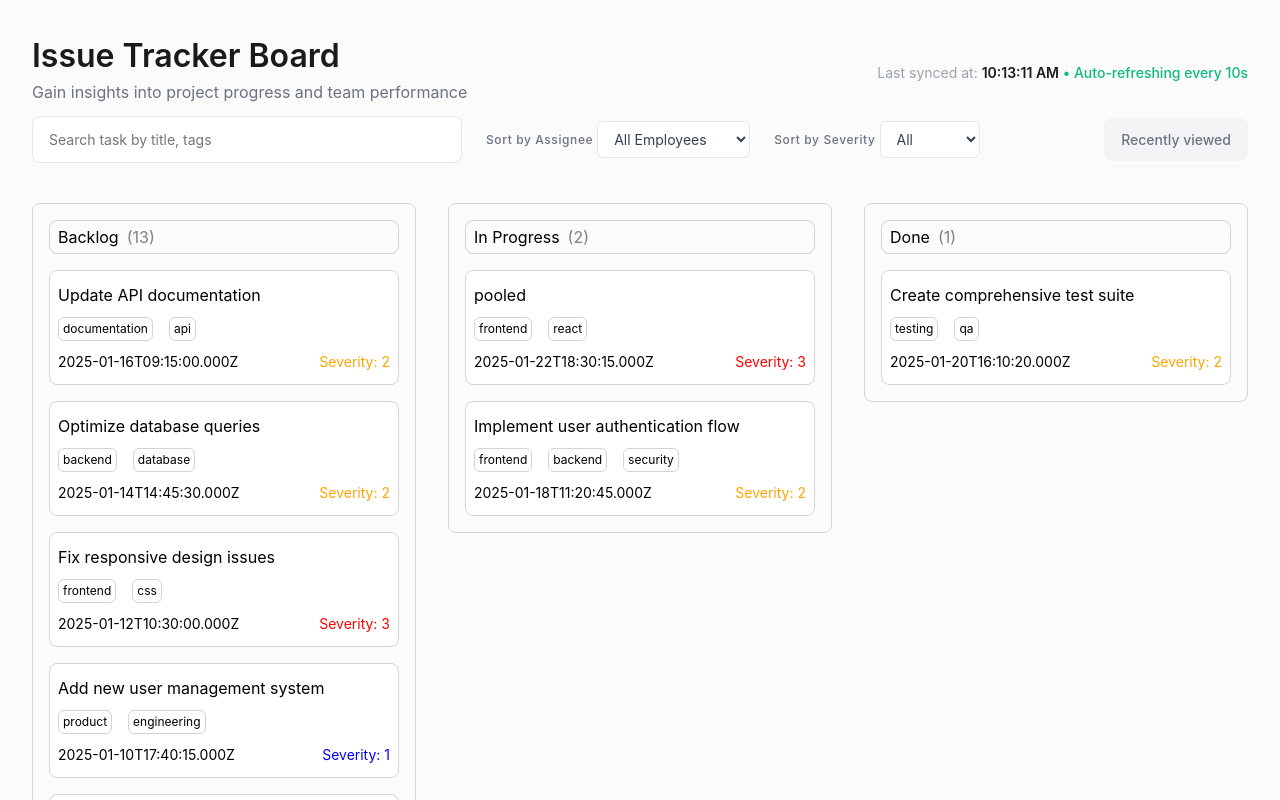
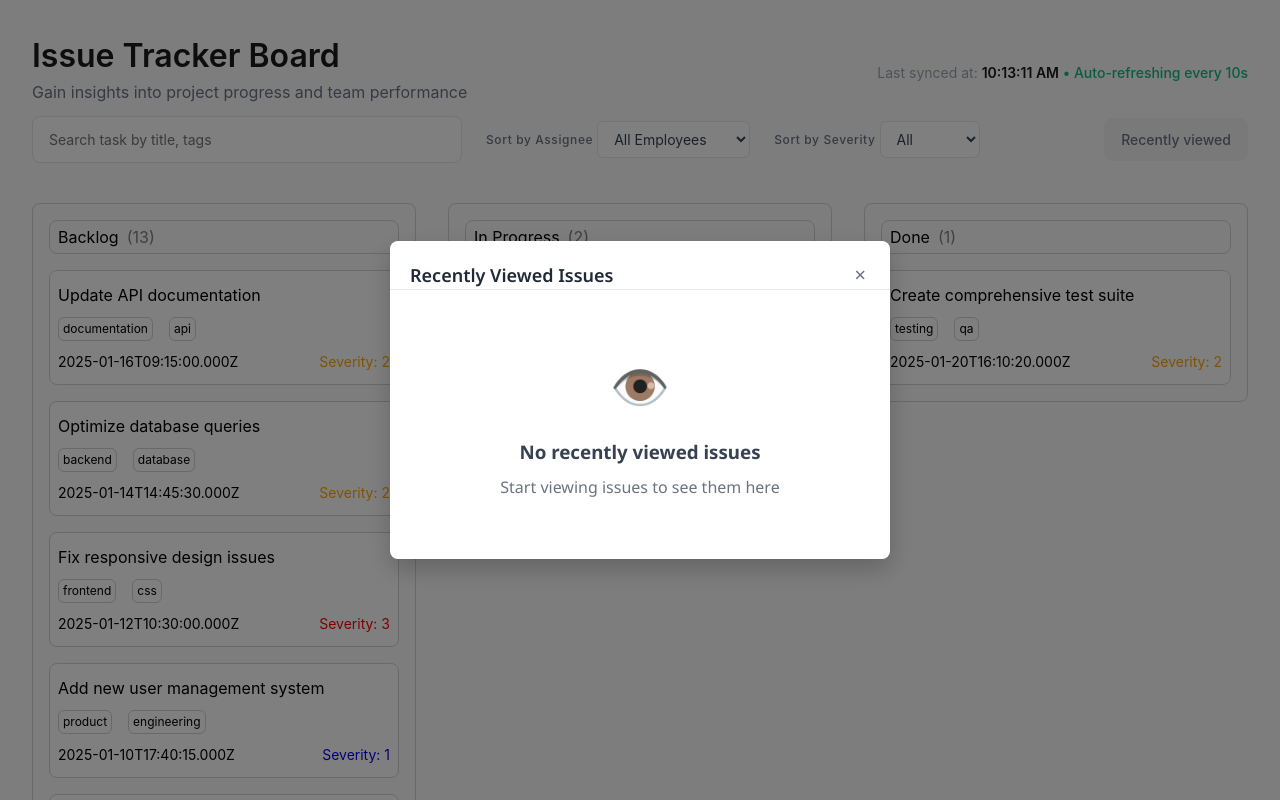
Before and after one commit to MashoAdo/issue-board, a React (Vite) app: page /board in a window 1280 px wide. Both pictures are taken after a click on the button "Recently viewed". Shown: the top 800 px of the page. Built offline with nearby package versions, Linux system fonts and the light colour scheme; the HTML template or start-up script is replaced by a standard one.

Commit message:
feat: Implement recently viewed issues functionality

```diff
--- a/src/App.tsx
+++ b/src/App.tsx
@@ -1,5 +1,6 @@
 import { Navigate, Route, Routes } from "react-router-dom";
 import "./App.css";
+import Modal from "./components/Modal";
 import Toaster from "./components/Toaster";
 import IssueBoardPage from "./features/issues/pages";
 import ViewIssue from "./features/issues/pages/ViewIssue";
@@ -10,10 +11,11 @@ function App() {
 			<Routes>
 				<Route path="/" element={<Navigate to="/board" replace />} />
 				<Route index path="/board" element={<IssueBoardPage />} />
-				<Route path="/issue:id" element={<ViewIssue />} />
+				<Route path="/issues/:id" element={<ViewIssue />} />
 				<Route path="/*" element={<>Page Not Found, 404.</>} />
 			</Routes>
 			<Toaster />
+			<Modal />
 		</>
 	);
 }
--- /dev/null
+++ b/src/components/Modal.tsx
@@ -0,0 +1,123 @@
+import { useEffect } from "react";
+import useModalStore from "../store/modalStore";
+
+function Modal() {
+	const { isOpen, content, title, closeModal } = useModalStore();
+
+	useEffect(() => {
+		const handleEscape = (e: KeyboardEvent) => {
+			if (e.key === "Escape" && isOpen) {
+				closeModal();
+			}
+		};
+
+		if (isOpen) {
+			document.addEventListener("keydown", handleEscape);
+			document.body.style.overflow = "hidden"; // Prevent background scrolling
+			return () => {
+				document.removeEventListener("keydown", handleEscape);
+				document.body.style.overflow = "unset";
+			};
+		}
+	}, [isOpen, closeModal]);
+
+	if (!isOpen) return null;
+
+	return (
+		<div
+			style={{
+				position: "fixed",
+				top: 0,
+				left: 0,
+				right: 0,
+				bottom: 0,
+				backgroundColor: "rgba(0, 0, 0, 0.5)",
+				display: "flex",
+				alignItems: "center",
+				justifyContent: "center",
+				zIndex: 1000,
+				padding: "20px",
+			}}
+			onClick={closeModal}
+		>
+			<div
+				style={{
+					backgroundColor: "white",
+					borderRadius: "8px",
+					maxWidth: "500px",
+					width: "100%",
+					maxHeight: "80vh",
+					overflow: "auto",
+					boxShadow: "0 10px 25px rgba(0, 0, 0, 0.2)",
+					animation: "modalSlideIn 0.3s ease-out",
+				}}
+				onClick={(e) => e.stopPropagation()}
+			>
+				{title && (
+					<div
+						style={{
+							padding: "20px 20px 0 20px",
+							borderBottom: "1px solid #e5e7eb",
+							display: "flex",
+							justifyContent: "space-between",
+							alignItems: "center",
+						}}
+					>
+						<h2
+							style={{
+								margin: 0,
+								fontSize: "18px",
+								fontWeight: "600",
+								color: "#1f2937",
+							}}
+						>
+							{title}
+						</h2>
+						<button
+							onClick={closeModal}
+							style={{
+								background: "none",
+								border: "none",
+								cursor: "pointer",
+								padding: "4px",
+								borderRadius: "4px",
+								color: "#6b7280",
+								fontSize: "20px",
+								lineHeight: 1,
+								display: "flex",
+								alignItems: "center",
+								justifyContent: "center",
+							}}
+							onMouseEnter={(e) => {
+								e.currentTarget.style.backgroundColor = "#f3f4f6";
+								e.currentTarget.style.color = "#374151";
+							}}
+							onMouseLeave={(e) => {
+								e.currentTarget.style.backgroundColor = "transparent";
+								e.currentTarget.style.color = "#6b7280";
+							}}
+						>
+							×
+						</button>
+					</div>
+				)}
+				<div style={{ padding: title ? "20px" : "20px" }}>{content}</div>
+			</div>
+
+			<style>{`
+				@keyframes modalSlideIn {
+					from {
+						opacity: 0;
+						transform: scale(0.9) translateY(-20px);
+					}
+					to {
+						opacity: 1;
+						transform: scale(1) translateY(0);
+					}
+				}
+			`}</style>
+		</div>
+	);
+}
+
+export default Modal;
--- a/src/components/issueBoard/IssueDraggable.tsx
+++ b/src/components/issueBoard/IssueDraggable.tsx
@@ -1,4 +1,5 @@
 import { useDraggable } from "@dnd-kit/core";
+import { useState } from "react";
 import type { TIssue } from "../../types";
 
 interface IssueDraggableProps {
@@ -15,9 +16,51 @@ function IssueDraggable({ issue, children }: IssueDraggableProps) {
 		},
 	});
 
+	const [isHovering, setIsHovering] = useState(false);
+
 	return (
-		<div ref={setNodeRef} {...attributes} {...listeners}>
+		<div
+			ref={setNodeRef}
+			{...attributes}
+			style={{ position: "relative" }}
+			onMouseEnter={() => setIsHovering(true)}
+			onMouseLeave={() => setIsHovering(false)}
+		>
 			{children}
+			{/* Dedicated drag handle - only this area triggers drag */}
+			{isHovering && (
+				<div
+					{...listeners}
+					style={{
+						position: "absolute",
+						top: "50%",
+						left: "50%",
+						right: "50%",
+						width: "20px",
+						height: "20px",
+						cursor: "grab",
+						display: "flex",
+						alignItems: "center",
+						justifyContent: "center",
+						backgroundColor: "rgba(0, 0, 0, 0.1)",
+						borderRadius: "4px",
+						opacity: 0.6,
+						transition: "opacity 0.2s ease",
+						zIndex: 10,
+					}}
+					onMouseEnter={(e) => {
+						e.currentTarget.style.opacity = "1";
+					}}
+					onMouseLeave={(e) => {
+						e.currentTarget.style.opacity = "0.6";
+					}}
+					title="Drag to move issue"
+				>
+					<svg width="20" height="20" viewBox="0 0 0.4 0.4" xmlns="http://www.w3.org/2000/svg">
+						<path d="M0.178 0.307 0.2 0.33 0.222 0.307a0.025 0.025 0 0 1 0.035 0.035L0.2 0.4 0.142 0.343A0.025 0.025 0 0 1 0.178 0.307M0.093 0.142A0.025 0.025 0 0 1 0.095 0.175L0.093 0.178 0.07 0.2l0.022 0.022a0.025 0.025 0 0 1 -0.033 0.037L0.057 0.258 0 0.2 0.058 0.142a0.025 0.025 0 0 1 0.035 0m0.249 0L0.4 0.2 0.343 0.258A0.025 0.025 0 0 1 0.307 0.222L0.33 0.2 0.307 0.178a0.025 0.025 0 1 1 0.035 -0.035M0.2 0.15a0.025 0.025 0 0 1 0.025 0.025 0.025 0.025 0 1 1 0 0.05 0.025 0.025 0 1 1 -0.05 0 0.025 0.025 0 1 1 0 -0.05A0.025 0.025 0 0 1 0.2 0.15m0 -0.15 0.058 0.058a0.025 0.025 0 1 1 -0.035 0.035L0.2 0.07 0.178 0.092a0.025 0.025 0 0 1 -0.035 -0.035z" />
+					</svg>
+				</div>
+			)}
 		</div>
 	);
 }
--- a/src/features/issues/components/IssuePageFilters.tsx
+++ b/src/features/issues/components/IssuePageFilters.tsx
@@ -2,6 +2,7 @@ import AssigneeFilter from "../../../components/filters/AssigneeFilter";
 import SeverityFilters from "../../../components/filters/SeverityFilters";
 import Input from "../../../components/form/Input";
 import useGlobalStore from "../../../store/store";
+import RecentlyViewed from "./RecentlyViewed";
 
 function IssuesPageFilters() {
 	const searchTerm = useGlobalStore((state) => state.searchTerm);
@@ -32,9 +33,7 @@ function IssuesPageFilters() {
 			</div>
 
 			<div className="tasks-actions">
-				<button className="tasks-button tasks-button--secondary" type="button">
-					Recently viewed
-				</button>
+				<RecentlyViewed />
 			</div>
 		</div>
 	);
--- /dev/null
+++ b/src/features/issues/components/RecentlyViewed.tsx
@@ -0,0 +1,20 @@
+import useModalStore from "../../../store/modalStore";
+import RecentlyViewedModal from "./RecentlyViewedModal";
+
+function RecentlyViewed() {
+	const openModal = useModalStore((state) => state.openModal);
+
+	const handleClick = () => {
+		openModal(<RecentlyViewedModal />, "Recently Viewed Issues");
+	};
+
+	return (
+		<div>
+			<button className="tasks-button tasks-button--secondary" type="button" onClick={handleClick}>
+				Recently viewed
+			</button>
+		</div>
+	);
+}
+
+export default RecentlyViewed;
--- /dev/null
+++ b/src/features/issues/components/RecentlyViewedModal.tsx
@@ -0,0 +1,47 @@
+import IssueCard from "../../../components/issueBoard/IssueCard";
+import useGlobalStore from "../../../store/store";
+
+function RecentlyViewedModal() {
+	const recentlyViewed = useGlobalStore((state) => state.recentViewedIssues);
+
+	if (recentlyViewed.length === 0) {
+		return (
+			<div style={{ textAlign: "center", padding: "40px" }}>
+				<div
+					style={{
+						fontSize: "48px",
+						marginBottom: "16px",
+						color: "#d1d5db",
+					}}
+				>
+					👁️
+				</div>
+				<h3 style={{ margin: "0 0 8px 0", color: "#374151" }}>No recently viewed issues</h3>
+				<p style={{ margin: 0, color: "#6b7280" }}>Start viewing issues to see them here</p>
+			</div>
+		);
+	}
+
+	return (
+		<div>
+			<div style={{ marginBottom: "20px" }}>
+				<p style={{ margin: "0 0 16px 0", color: "#6b7280", fontSize: "14px" }}>Issues you've recently viewed</p>
+			</div>
+
+			<div style={{ display: "flex", flexDirection: "column", gap: "12px" }}>
+				{[...recentlyViewed].reverse().map((issue) => (
+					<IssueCard key={issue.id} issue={issue} disableViewIssue />
+				))}
+			</div>
+
+			<style>{`
+				@keyframes spin {
+					0% { transform: rotate(0deg); }
+					100% { transform: rotate(360deg); }
+				}
+			`}</style>
+		</div>
+	);
+}
+
+export default RecentlyViewedModal;
--- /dev/null
+++ b/src/store/modalStore.ts
@@ -0,0 +1,36 @@
+import { create } from "zustand";
+import { devtools } from "zustand/middleware";
+
+export interface ModalState {
+	isOpen: boolean;
+	content: React.ReactNode;
+	title?: string;
+}
+
+export interface ModalStore extends ModalState {
+	openModal: (content: React.ReactNode, title?: string) => void;
+	closeModal: () => void;
+}
+
+const useModalStore = create<ModalStore>()(
+	devtools(
+		(set) => ({
+			isOpen: false,
+			content: null,
+			title: undefined,
+
+			openModal: (content, title) => {
+				set({ isOpen: true, content, title });
+			},
+
+			closeModal: () => {
+				set({ isOpen: false, content: null, title: undefined });
+			},
+		}),
+		{
+			name: "modal-store",
+		}
+	)
+);
+
+export default useModalStore;
--- a/src/store/store.ts
+++ b/src/store/store.ts
@@ -21,6 +21,9 @@ export type IssueStore = {
 	issues: Record<IssueStatus, TIssue[]>;
 	setIssues: (issues: Record<IssueStatus, TIssue[]>) => void;
 
+	recentViewedIssues: TIssue[];
+	updateRecentViewedIssues: (issue: TIssue) => void;
+
 	// Polling state
 	isPolling: boolean;
 	lastSyncTime: string | null;
@@ -31,7 +34,7 @@ export type IssueStore = {
 const useGlobalStore = create<IssueStore>()(
 	devtools(
 		persist(
-			(set) => ({
+			(set, get) => ({
 				// search
 				searchTerm: "",
 				setSearchTerm: (searchTerm: string) => {
@@ -70,6 +73,20 @@ const useGlobalStore = create<IssueStore>()(
 					set((state) => ({ issues: { ...state.issues, ...issues } as Record<IssueStatus, TIssue[]> }));
 				},
 
+				recentViewedIssues: [],
+				updateRecentViewedIssues: (issue: TIssue) => {
+					set((state) => {
+						const currentRecent = state.recentViewedIssues;
+
+						console.log("currentRecent", currentRecent);
+
+						const filteredRecent = currentRecent.filter((existingIssue) => existingIssue.id !== issue.id);
+						const newRecentViewedIssues = [...filteredRecent, issue];
+						const limitedRecent = newRecentViewedIssues.slice(-5);
+						return { recentViewedIssues: limitedRecent };
+					});
+				},
+
 				// Polling state
 				isPolling: false,
 				lastSyncTime: null,
@@ -83,6 +100,11 @@ const useGlobalStore = create<IssueStore>()(
 			{
 				name: "issue-board",
 				storage: createJSONStorage(() => localStorage),
+				partialize: (state) => {
+					return {
+						recentViewedIssues: state.recentViewedIssues, //only persist recent viewed issues to local storage
+					};
+				},
 			}
 		),
 		{
```
